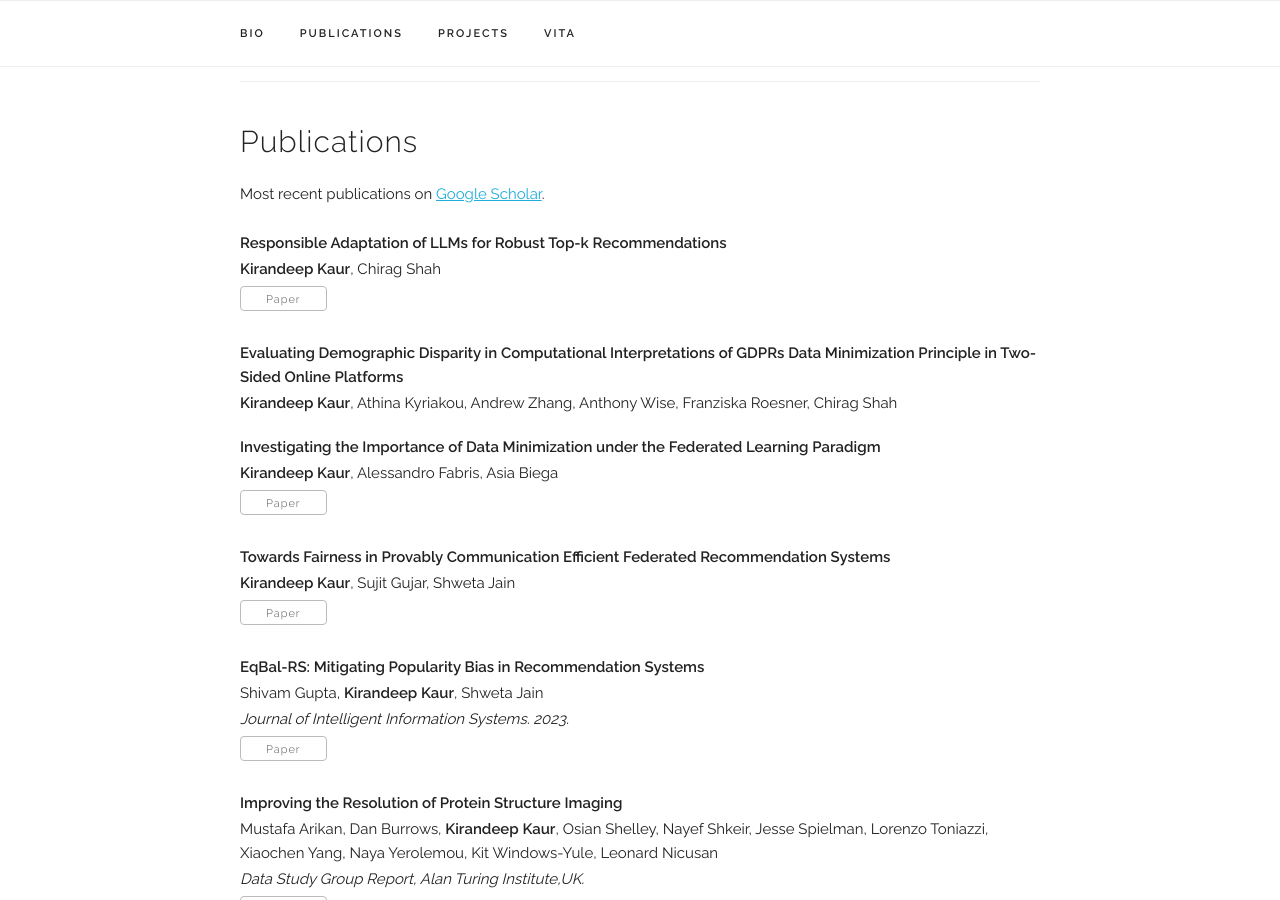
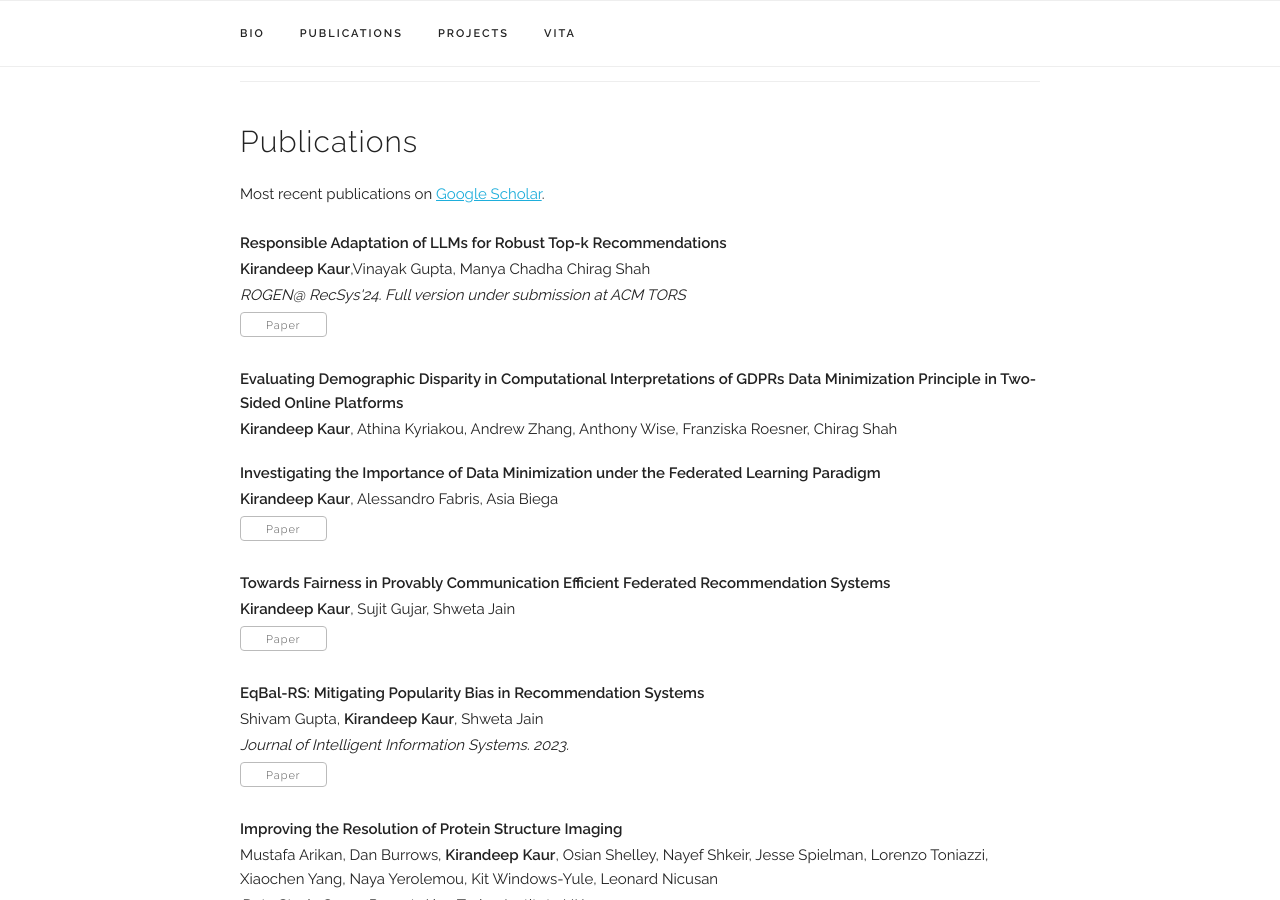
Before and after one commit to i-kiran/i-kiran.github.io, a Jekyll site: the page built from noooindex.html, in a window 1280 px wide and 900 px high, scrolled down 1137 px. Built offline with Jekyll 4.4.1, drawn with Linux system fonts in a browser that asks for light colours; some web fonts are replaced.

Commit message:
Update publications.yaml

```diff
--- a/_data/publications.yaml
+++ b/_data/publications.yaml
@@ -1,8 +1,8 @@
 papers:
 
   - title: "Responsible Adaptation of LLMs for Robust Top-k Recommendations"
-    authors: "<b>Kirandeep Kaur</b>, Chirag Shah"
-    #venue: "JOTS'23: Journal of Online Trust and Safety. 2023."
+    authors: "<b>Kirandeep Kaur</b>,Vinayak Gupta, Manya Chadha Chirag Shah"
+    venue: "ROGEN@ RecSys'24. Full version under submission at ACM TORS"
     paper_pdf: "https://arxiv.org/pdf/2405.00824"
     #selected: y
 
```
